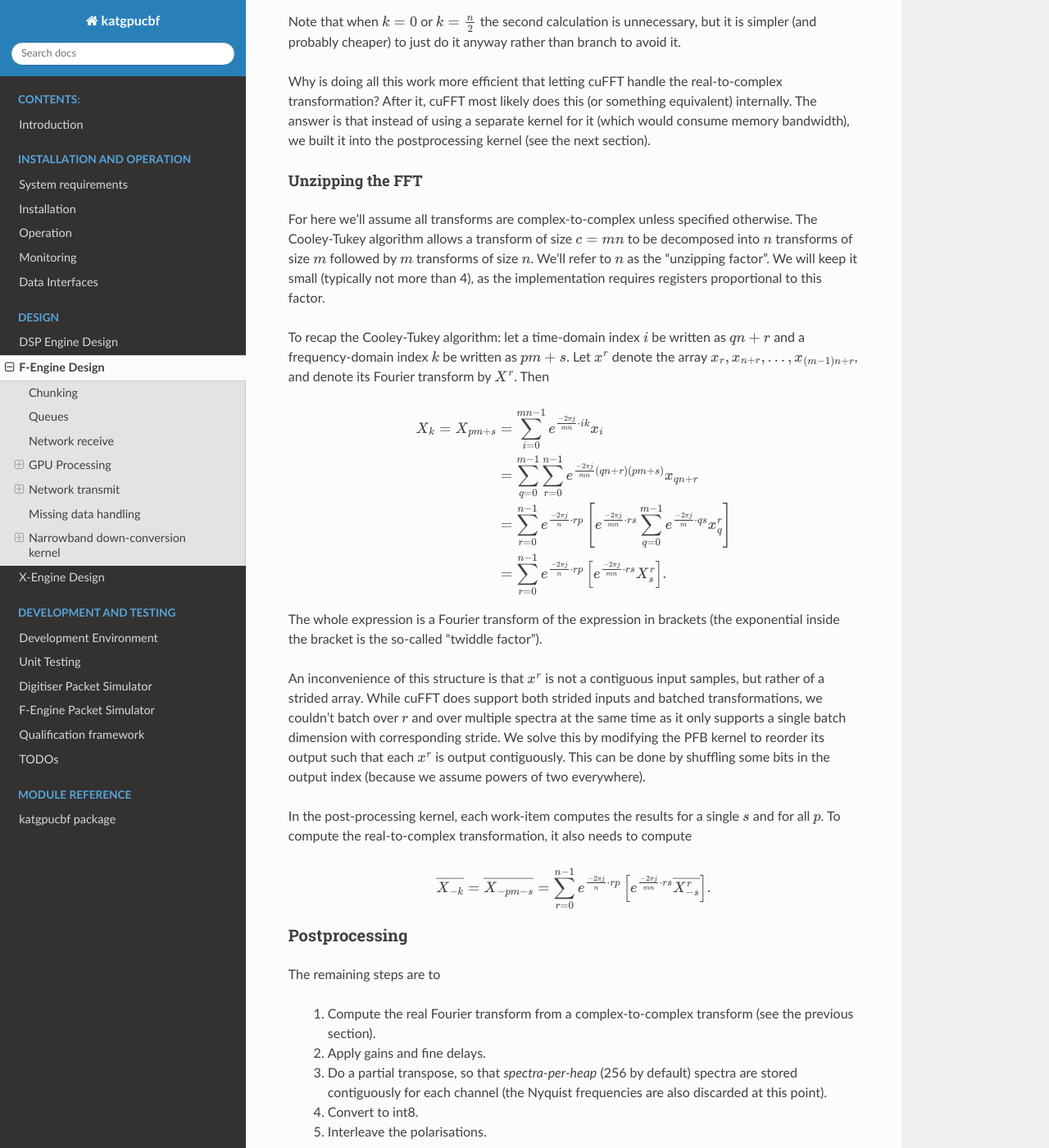
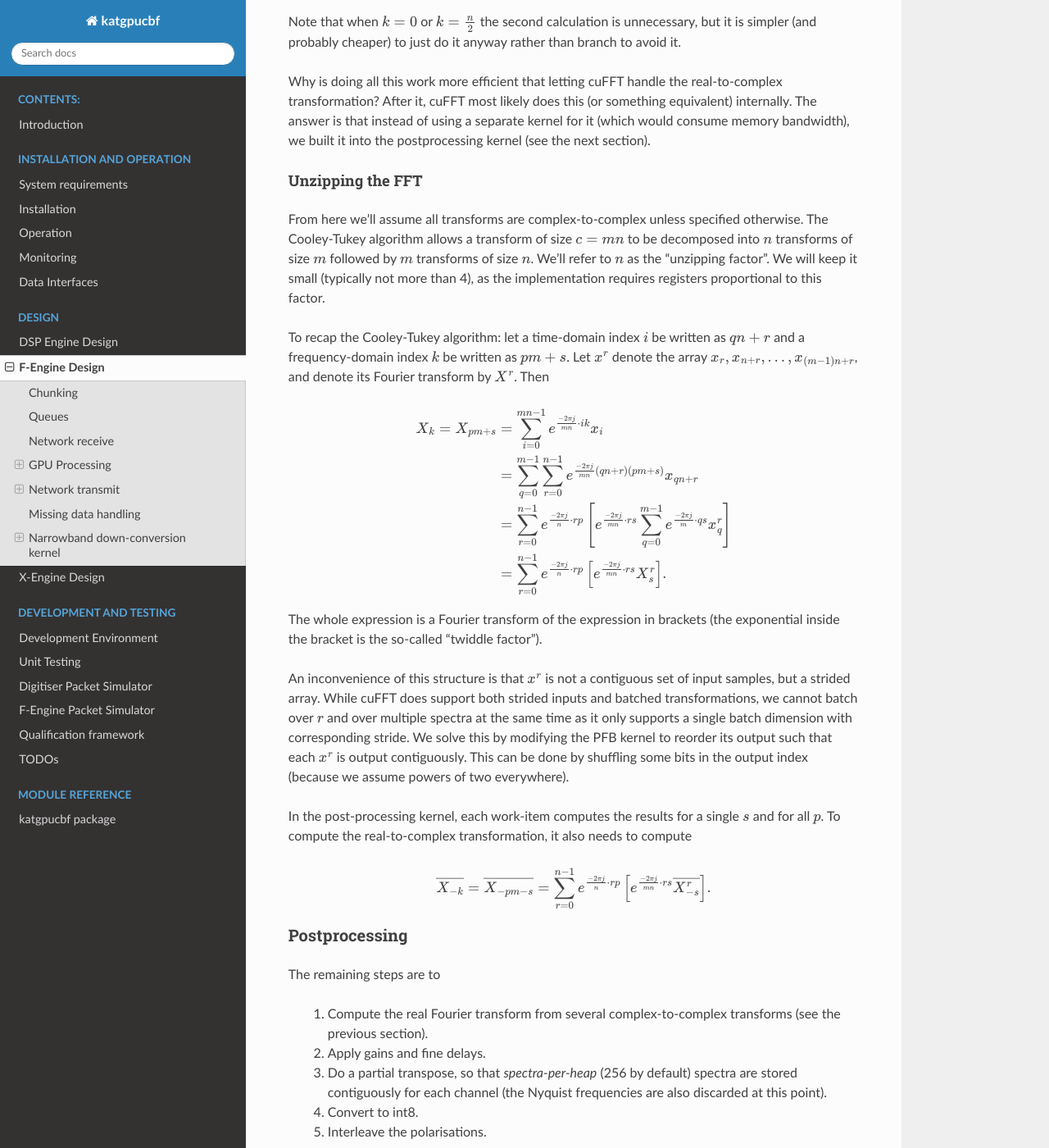
Before and after one commit to ska-sa/katgpucbf, a Sphinx documentation site: the page built from doc/fgpu.design.rst, in a window 1280 px wide and 1400 px high, scrolled down 4204 px. Shown: the whole window at 82% size. Built offline with Sphinx 7.4.7 and the Read the Docs theme 2.0.0, drawn with Linux system fonts in a browser that asks for light colours; formulas are drawn with MathJax 3; the version number could not be read and is left out.

Commit message:
Fix some doc typos

```diff
--- a/doc/fgpu.design.rst
+++ b/doc/fgpu.design.rst
@@ -233,7 +233,7 @@ into the postprocessing kernel (see the next section).
 
 Unzipping the FFT
 ~~~~~~~~~~~~~~~~~
-For here we'll assume all transforms are complex-to-complex unless specified
+From here we'll assume all transforms are complex-to-complex unless specified
 otherwise. The Cooley-Tukey algorithm allows a transform of size :math:`c =
 mn` to be decomposed into :math:`n` transforms of size :math:`m` followed by
 :math:`m` transforms of size :math:`n`. We'll refer to :math:`n` as the
@@ -260,8 +260,8 @@ The whole expression is a Fourier transform of the expression in brackets
 (the exponential inside the bracket is the so-called "twiddle factor").
 
 An inconvenience of this structure is that :math:`x^r` is not a contiguous
-input samples, but rather of a strided array. While cuFFT does support both
-strided inputs and batched transformations, we couldn't batch over :math:`r`
+set of input samples, but a strided array. While cuFFT does support both
+strided inputs and batched transformations, we cannot batch over :math:`r`
 and over multiple spectra at the same time as it only supports a single batch
 dimension with corresponding stride. We solve this by modifying the PFB kernel
 to reorder its output such that each :math:`x^r` is output contiguously. This
@@ -282,8 +282,8 @@ Postprocessing
 ^^^^^^^^^^^^^^
 The remaining steps are to
 
- 1. Compute the real Fourier transform from a complex-to-complex transform
-    (see the previous section).
+ 1. Compute the real Fourier transform from several complex-to-complex
+    transforms (see the previous section).
  2. Apply gains and fine delays.
  3. Do a partial transpose, so that *spectra-per-heap* (256 by default) spectra
     are stored contiguously for each channel (the Nyquist frequencies are also
```
